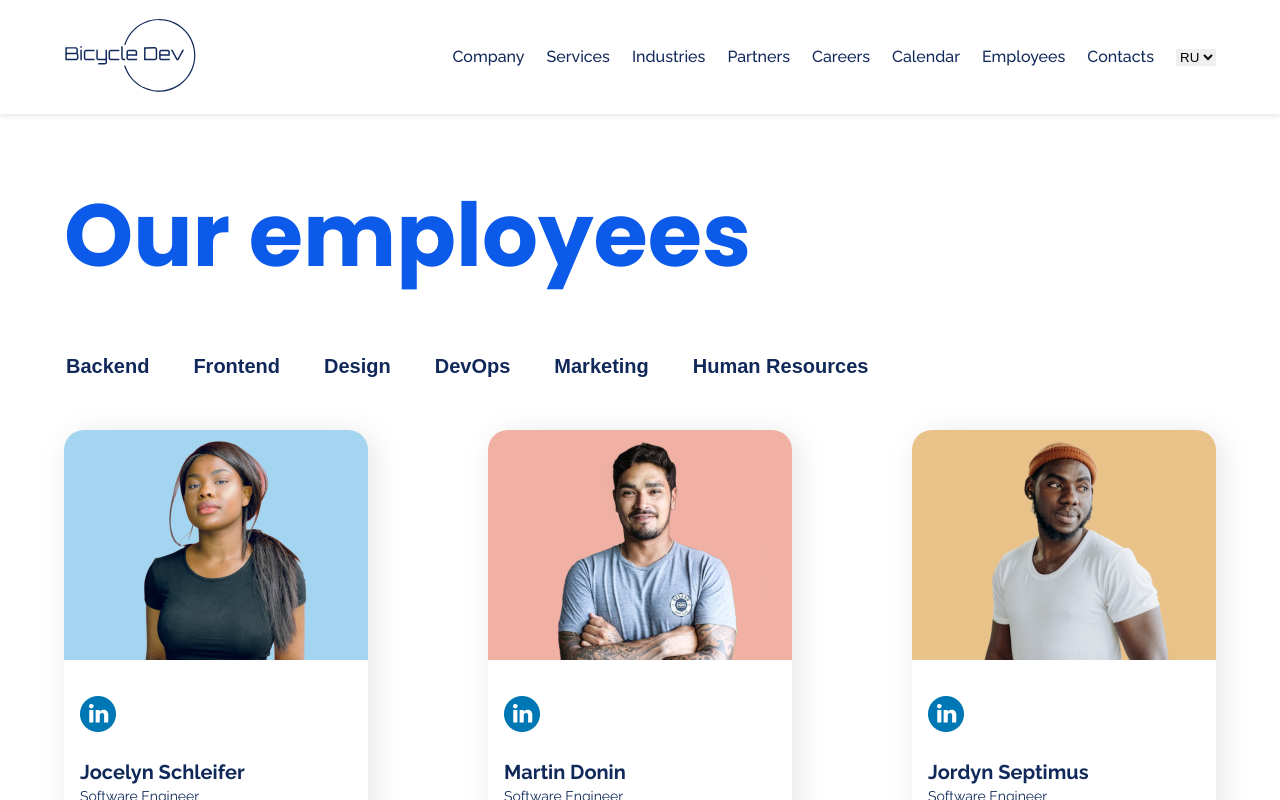
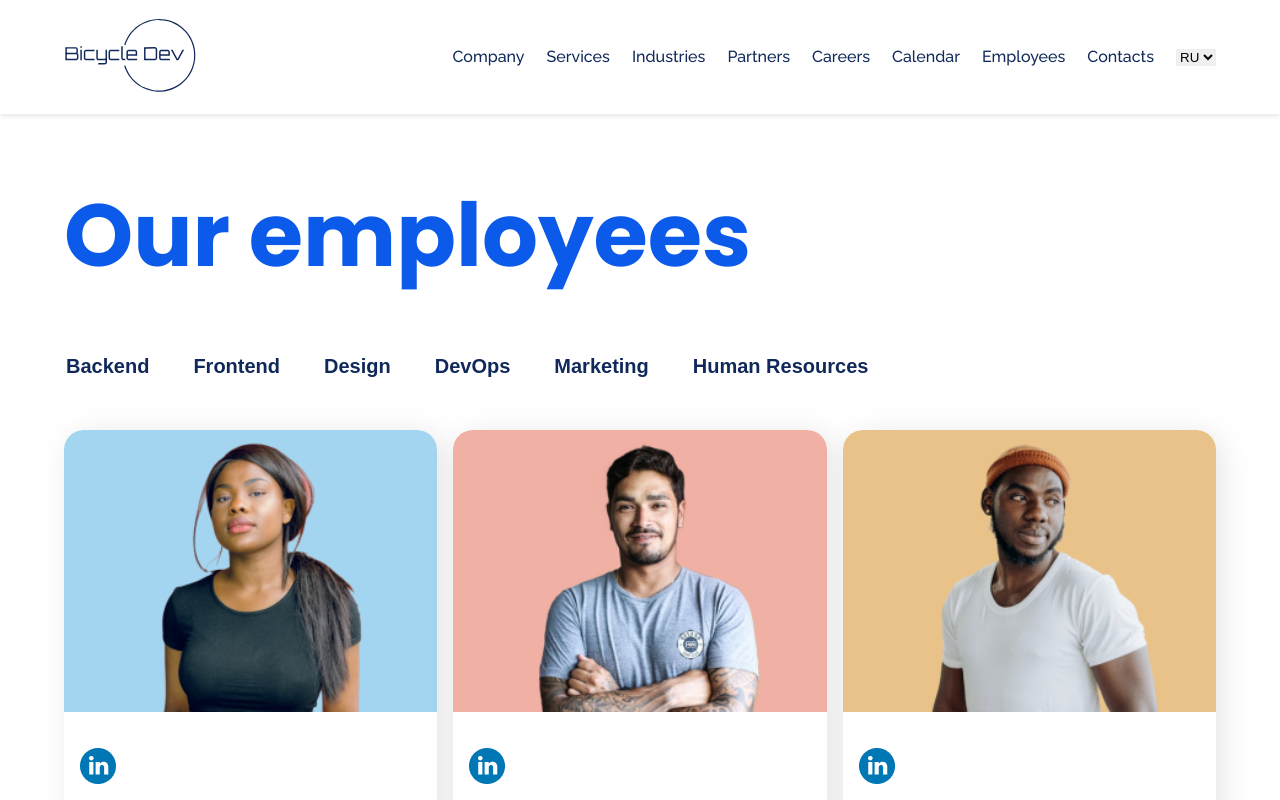
Before and after one commit to Aizaada-Akylbek/bicycle-dev.2github.io, a React (Vite) app: page /employees in a window 1280 px wide. Shown: the top 800 px of the page. Built offline with nearby package versions, Linux system fonts and the light colour scheme.

Commit message:
added grid

```diff
--- a/src/styles/Employees.css
+++ b/src/styles/Employees.css
@@ -24,17 +24,14 @@
 }
 
 .employees-cards {
-  display: flex;
-  flex-wrap: wrap;
+  display: grid;
+  grid-template-columns: repeat(auto-fill, minmax(304px, 1fr));
   gap: 16px;
-  justify-content: space-between;
   margin-bottom: 56px;
-}
-.employees-card {
+  grid-auto-flow: dense;
 }
 .employees-user {
-  width: 304px;
-  /* background-color:red; */
+  width: 100%;
   border-radius: 20px;
   box-shadow: 6px 4px 31px 0 rgba(0, 0, 0, 0.1);
   margin-top: 48px;
```
